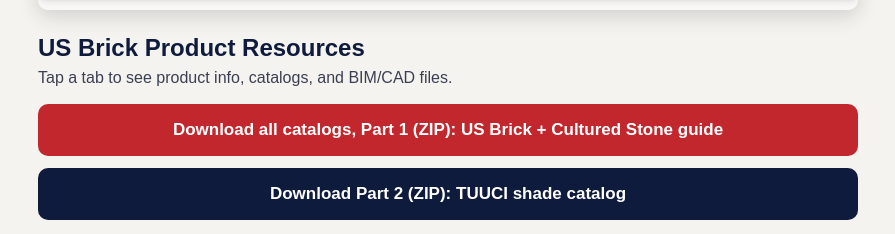
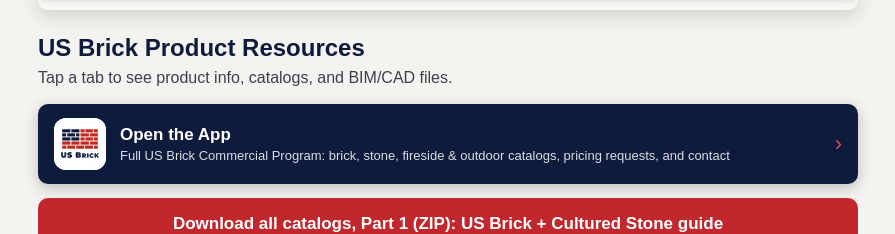
Before and after one commit to kwrayfl-art/us-brick-resources, a plain HTML site: page index.html in a window 1280 px wide. Shown: the part 993-1227 px from the top of the page, without its empty margins (192-1087 px from the left). Drawn offline with Linux system fonts and the light colour scheme.

Commit message:
Add Open the App button to hub

```diff
--- a/index.html
+++ b/index.html
@@ -16,9 +16,11 @@ ul{margin:0 0 16px;padding-left:20px;line-height:1.6}
 .btns a{background:#0f1b3d;color:#fff;text-decoration:none;padding:11px 14px;border-radius:8px;font-weight:600;font-size:14px}
 .btns a.r{background:#c1272d}
 footer{margin:26px 0;text-align:center;font-size:14px;line-height:1.6}footer a{color:#c1272d}
+.app{display:flex;align-items:center;gap:14px;background:#0f1b3d;color:#fff;text-decoration:none;padding:14px 16px;border-radius:10px;margin:14px 0 6px;box-shadow:0 4px 14px rgba(15,27,61,.25)}.app img{width:52px;height:52px;border-radius:12px;background:#fff;flex:none}.app b{display:block;font-size:17px}.app span{display:block;font-size:13px;opacity:.85;margin-top:2px;line-height:1.35}.app i{margin-left:auto;font-style:normal;font-size:22px;color:#e04a4f}
 </style></head><body><div class="w">
 <img class="cover" src="assets/cover.jpg" alt="Kyle Wray, US Brick Commercial Sales Representative">
 <h1>US Brick Product Resources</h1><p>Tap a tab to see product info, catalogs, and BIM/CAD files.</p>
+<a class="app" href="app/"><img src="app/assets/brand/apple-touch-icon.png" alt=""><div><b>Open the App</b><span>Full US Brick Commercial Program: brick, stone, fireside &amp; outdoor catalogs, pricing requests, and contact</span></div><i aria-hidden="true">&#8250;</i></a>
 <a class="all" href="assets/US-Brick-Catalogs-Part-1.zip" download>Download all catalogs, Part 1 (ZIP): US Brick + Cultured Stone guide</a><a class="all" style="background:#0f1b3d;margin-top:-6px" href="assets/US-Brick-Catalogs-Part-2-TUUCI.zip" download>Download Part 2 (ZIP): TUUCI shade catalog</a>
 <div class="tabs" role="tablist">
 <button class="on" data-t="brick">Brick &amp; Masonry</button><button data-t="bim">BIM &amp; CAD</button><button data-t="stone">Stone &amp; Hardscapes</button><button data-t="fire">Fireside</button><button data-t="out">Outdoor Living</button><button data-t="shut">Shutters</button><button data-t="wr">Westlake Royal</button><button data-t="contact">Contact</button>
```
